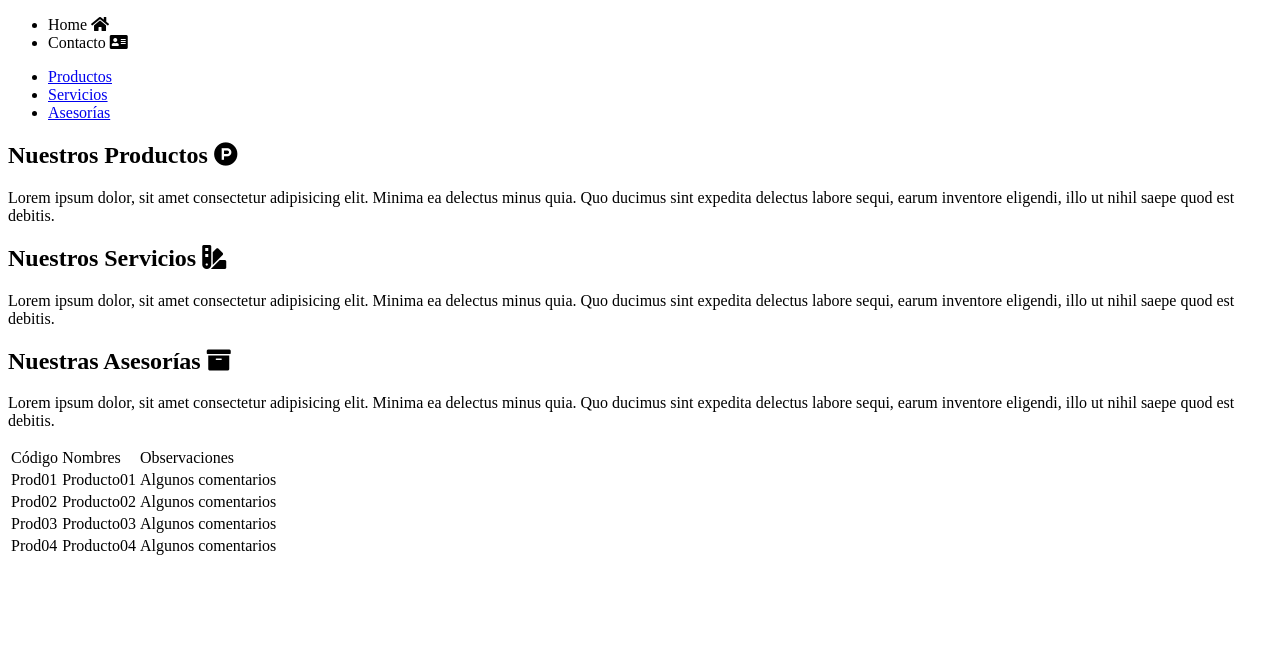
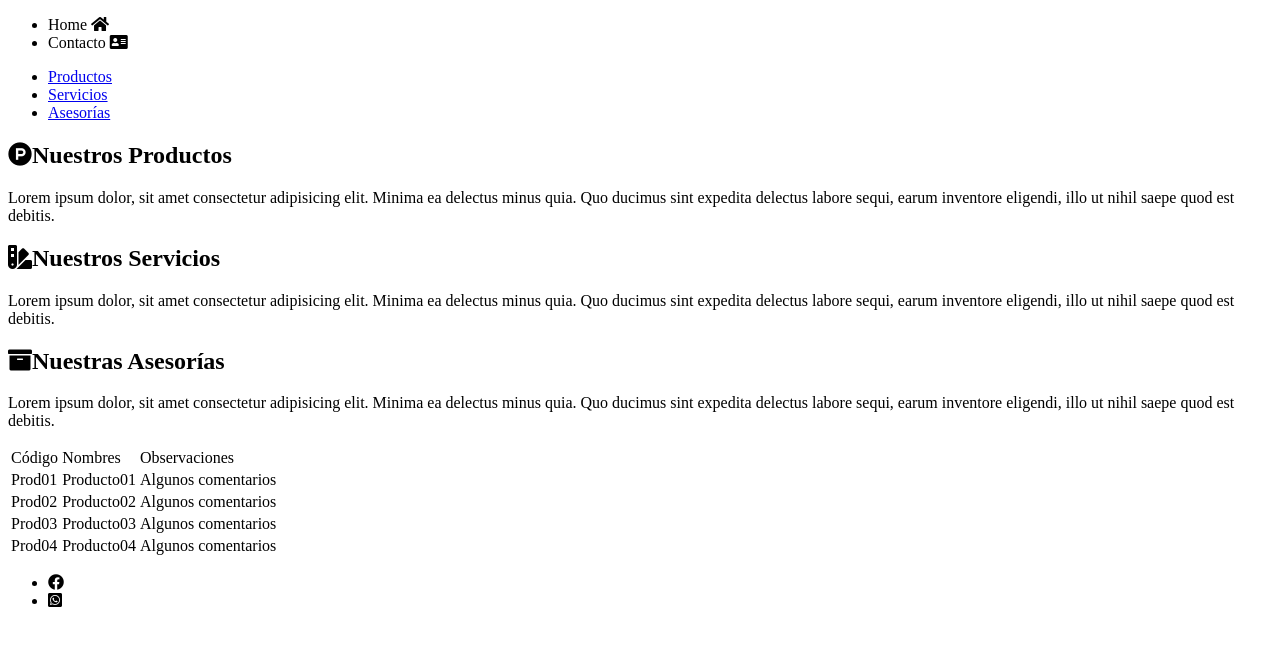
Before and after one commit to LeonelOrochena/ClasePr-ctica_CSS, a plain HTML site: page index.html in a window 1280 px wide. Drawn offline with Linux system fonts and the light colour scheme.

Commit message:
Estructura

```diff
--- a/index.html
+++ b/index.html
@@ -25,21 +25,21 @@
             </ul>
             <section id="tabContenido">
                <div id="divProd">
-                  <h2>Nuestros Productos <i class="fab fa-product-hunt"></i></h2>
+                  <h2><i class="fab fa-product-hunt"></i>Nuestros Productos</h2>
                     <p>
                      Lorem ipsum dolor, sit amet consectetur adipisicing elit. Minima ea delectus minus quia.
                      Quo ducimus sint expedita delectus labore sequi, earum inventore eligendi, illo ut nihil saepe quod est debitis.
                     </p>
                 </div>
                 <div id="divServ">
-                    <h2>Nuestros Servicios <i class="fas fa-swatchbook"></i></h2>
+                    <h2><i class="fas fa-swatchbook"></i>Nuestros Servicios</h2>
                     <p>
                       Lorem ipsum dolor, sit amet consectetur adipisicing elit. Minima ea delectus minus quia.
                       Quo ducimus sint expedita delectus labore sequi, earum inventore eligendi, illo ut nihil saepe quod est debitis.
                     </p>
                 </div>
                 <div id="divAses">
-                  <h2>Nuestras Asesorías <i class="fas fa-archive"></i></h2>
+                  <h2> <i class="fas fa-archive"></i>Nuestras Asesorías</h2>
                   <p>
                       Lorem ipsum dolor, sit amet consectetur adipisicing elit. Minima ea delectus minus quia.
                       Quo ducimus sint expedita delectus labore sequi, earum inventore eligendi, illo ut nihil saepe quod est debitis.
@@ -77,5 +77,12 @@
             </table>
         </section>
     </main>
+    <footer id="piepag">
+        <ul>
+            <li><i class="fab fa-facebook"></i></li>
+            <li><i class="fab fa-whatsapp-square"></i></li>
+
+        </ul>
+    </footer>
 </body>
 </html>
```
